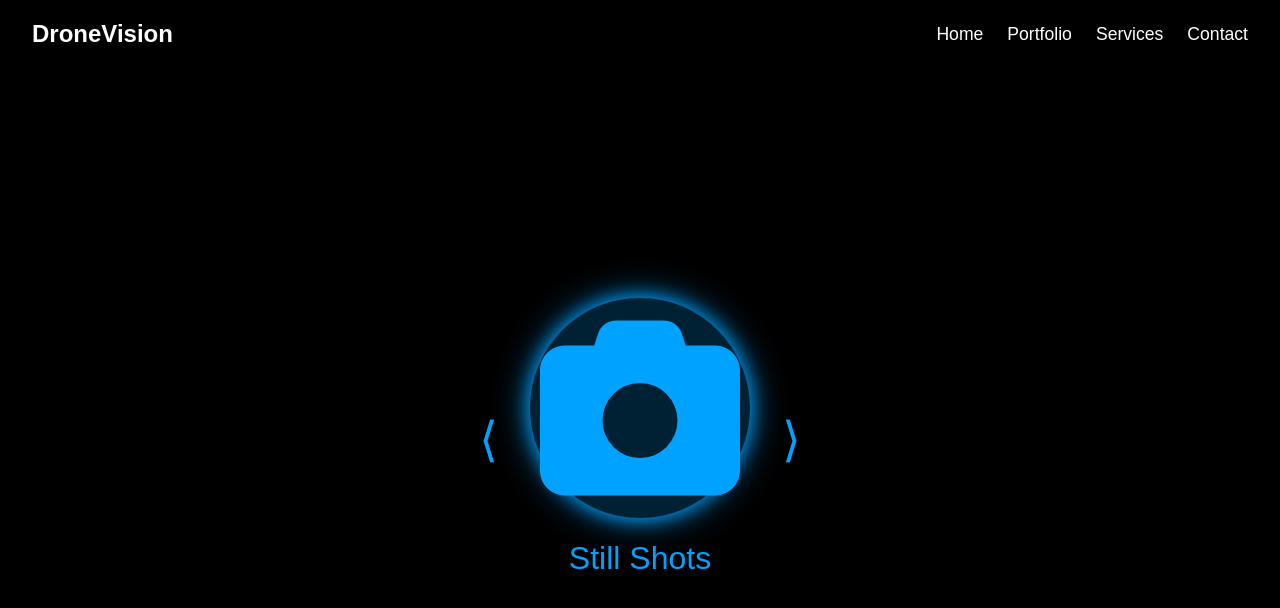
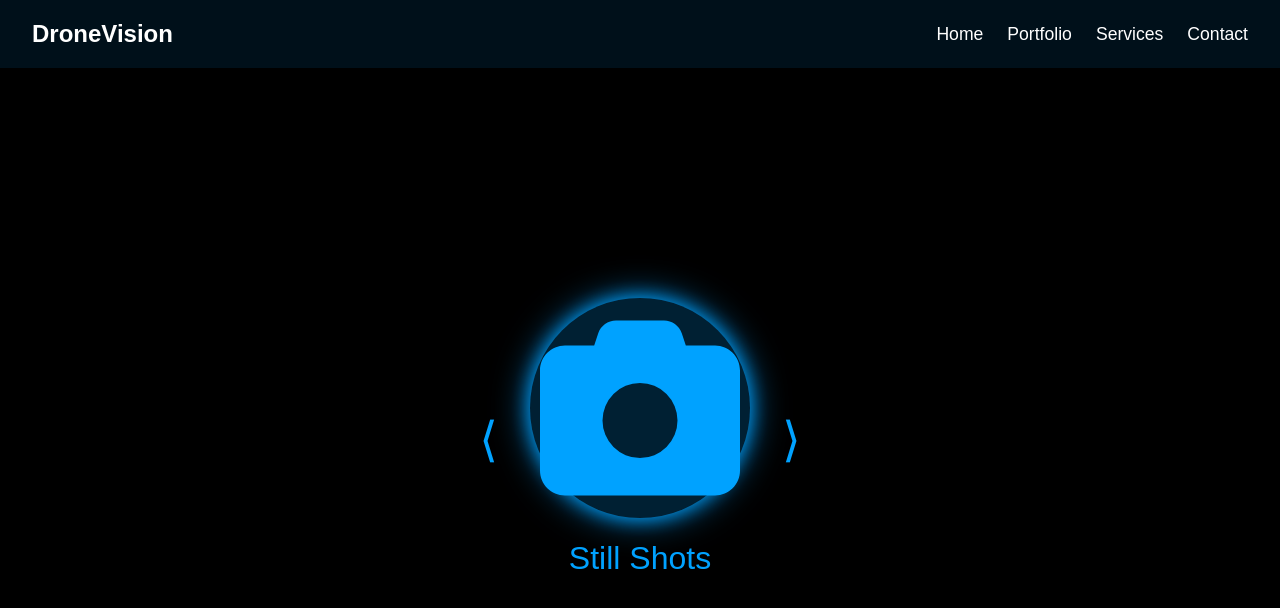
Before and after one commit to jonio298/my-portfolio, a Next.js app: page /portfolio in a window 1280 px wide. Shown: the top 608 px of the page. Built offline with nearby package versions, Linux system fonts and the light colour scheme.

Commit message:
style changes

```diff
--- a/app/styles.css
+++ b/app/styles.css
@@ -371,3 +371,37 @@
     background: rgba(0, 162, 255, 0.2);
     animation: glowPulse 1.5s infinite alternate ease-in-out;
 }
+.navbar {
+    position: fixed;
+    top: 0;
+    width: 100%;
+    background: rgba(1, 38, 61, 0.434); /* Light blue transparency */
+    backdrop-filter: blur(10px); /* Adds a frosted glass effect */
+    color: white;
+    display: flex;
+    justify-content: space-between;
+    align-items: center;
+    padding: 1rem 2rem;
+    z-index: 1000;
+    transition: background 0.3s ease-in-out;
+}
+
+/* Nav Links */
+.nav-links li a {
+    color: white;
+    text-decoration: none;
+    font-size: 1.1rem;
+    transition: color 0.3s ease-in-out;
+}
+
+.nav-links li a:hover {
+    color: #00a2ff;
+}
+
+/* Mobile Menu */
+.mobile-menu {
+    background: rgba(0, 162, 255, 0.3); /* Light blue transparency */
+    backdrop-filter: blur(12px);
+    padding: 1rem;
+    border-radius: 8px;
+}
```
